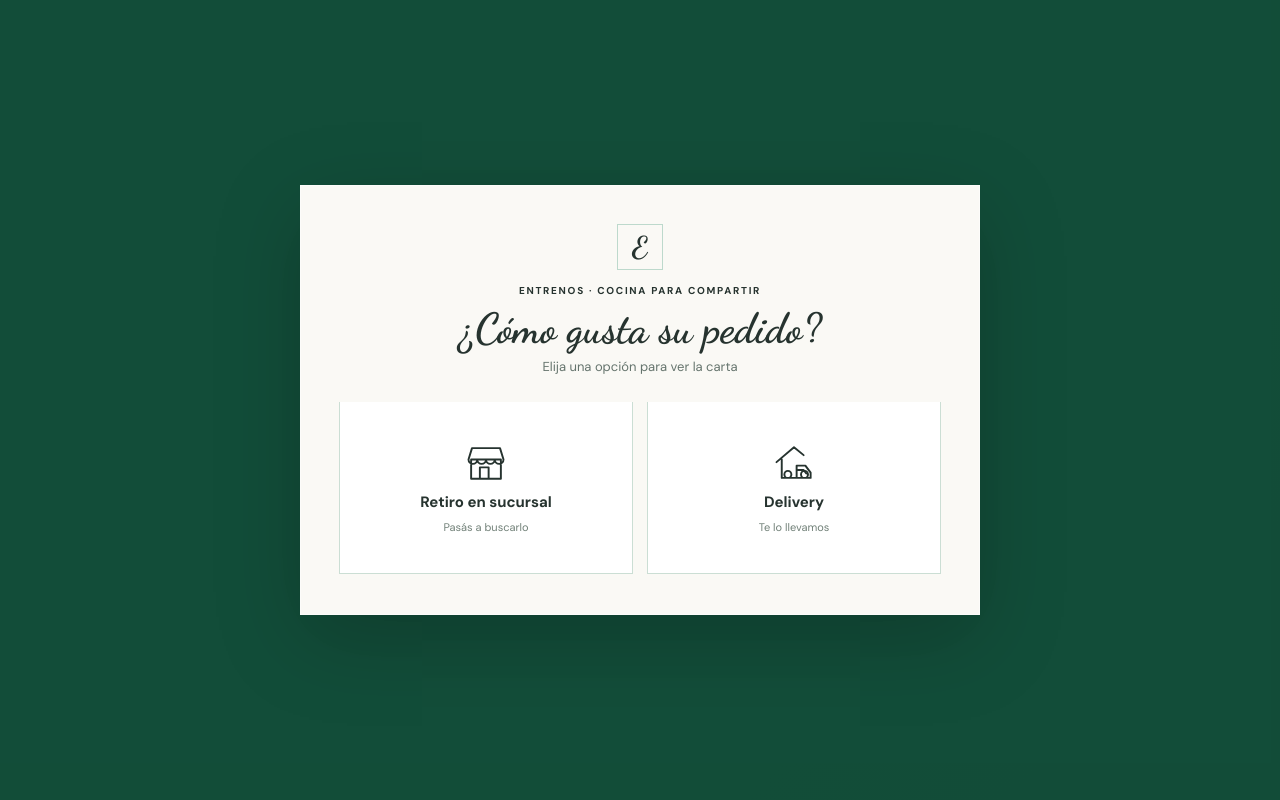
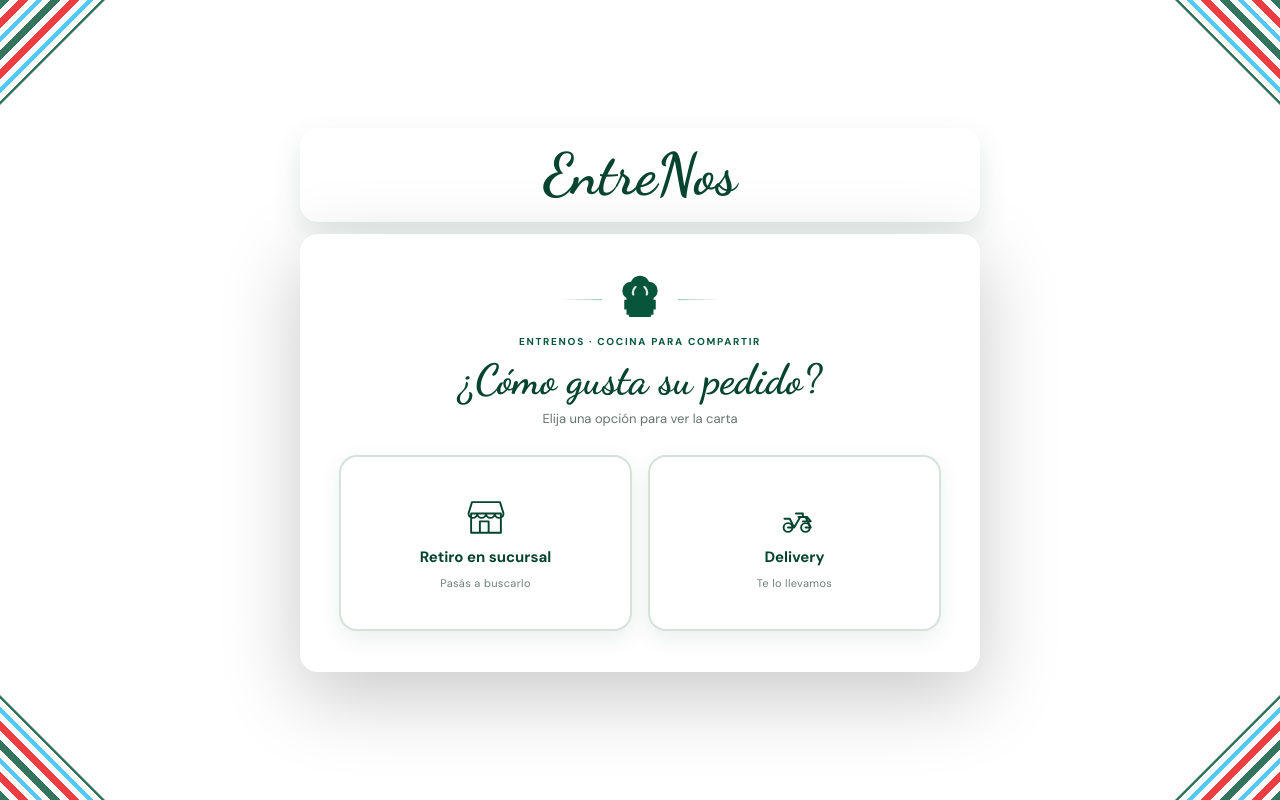
Before and after one commit to SantiagoNavarrete/Carta-digital, a React (Vite) app in the folder zacaCartaDigital/: page / in a window 1280 px wide. Built offline with nearby package versions, Linux system fonts and the light colour scheme.

Commit message:
typemodal cambiado

```diff
--- a/zacaCartaDigital/src/App.css
+++ b/zacaCartaDigital/src/App.css
@@ -15,6 +15,10 @@
 }
 
 .order-type-overlay {
+  --green: #07563b;
+  --green-deep: #06442f;
+  --red: #e71417;
+  --sky: #30bcf9;
   position: fixed;
   z-index: 30;
   inset: 0;
@@ -22,31 +26,87 @@
   place-items: center;
   overflow-y: auto;
   padding: 24px;
-  background: rgb(6 68 47 / 95%);
+  background: #fff;
   animation: order-overlay-in 280ms ease-out both;
 }
 
+.order-type-overlay > .corner-ribbon {
+  position: fixed;
+  z-index: 0;
+}
+
+.corner-ribbon-top-right {
+  top: 0;
+  right: 0;
+  transform: scaleX(-1);
+  clip-path: polygon(0 0, 100% 0, 0 100%);
+}
+
+.corner-ribbon-bottom-left {
+  bottom: 0;
+  left: 0;
+  transform: scaleX(-1) rotate(180deg);
+  clip-path: polygon(0 0, 100% 0, 0 100%);
+}
+
+.order-type-composition {
+  position: relative;
+  z-index: 1;
+  width: min(100%, 680px);
+  display: grid;
+  gap: 12px;
+}
+
+.order-type-logo {
+  position: relative;
+  min-height: 94px;
+  display: grid;
+  place-items: center;
+  overflow: hidden;
+  border-radius: 18px;
+  background: #fff;
+  box-shadow: 0 12px 30px rgb(6 68 47 / 12%);
+  text-align: center;
+}
+
+.order-type-logo p {
+  position: relative;
+  z-index: 1;
+  margin: 0;
+  color: var(--green-deep);
+  font-family: 'Dancing Script', cursive;
+  font-size: 58px;
+  font-weight: 700;
+  line-height: 1;
+}
+
 .order-type-modal {
+  position: relative;
   width: min(100%, 680px);
   padding: 38px 38px 40px;
   border: 1px solid rgb(255 255 255 / 58%);
-  background: #faf9f5;
+  border-radius: 18px;
+  overflow: hidden;
+  background: #fff;
   text-align: center;
   box-shadow: 0 24px 80px rgb(0 0 0 / 22%);
 }
 
+.order-type-modal > :not(.corner-ribbon) { position: relative; z-index: 1; }
+
 .order-type-brand-mark {
-  width: 46px;
-  height: 46px;
-  display: grid;
-  place-items: center;
-  margin: 0 auto 14px;
-  border: 1px solid #bdd9cc;
+  height: 52px;
+  display: flex;
+  align-items: center;
+  justify-content: center;
+  gap: 14px;
+  margin: 0 auto 10px;
   color: var(--green);
-  font-family: 'Dancing Script', cursive;
-  font-size: 30px;
-  font-weight: 700;
 }
+
+.order-type-brand-mark > span { width: 42px; height: 1px; background: linear-gradient(90deg, transparent, #9fc8b4); }
+.order-type-brand-mark > span:last-child { transform: rotate(180deg); }
+.order-type-chef-hat { width: 48px; height: 48px; }
 
 .order-type-modal h1 {
   margin: 9px 0 6px;
@@ -61,31 +121,37 @@
 .order-type-options {
   display: grid;
   grid-template-columns: repeat(2, minmax(0, 1fr));
-  gap: 14px;
-  margin-top: 27px;
+  gap: 16px;
+  margin-top: 28px;
 }
 
 .order-type-option {
-  min-height: 172px;
+  position: relative;
+  min-width: 0;
+  min-height: 176px;
   display: flex;
   flex-direction: column;
   align-items: center;
   justify-content: center;
-  gap: 8px;
-  padding: 20px 14px;
-  border: 1px solid #cbded4;
-  border-top: 4px solid var(--green);
+  gap: 9px;
+  padding: 22px 14px;
+  overflow: hidden;
+  border: 2px solid #d5e3db;
+  border-radius: 18px;
   background: #fff;
   color: var(--green-deep);
+  box-shadow: 0 8px 22px rgb(6 68 47 / 8%);
   cursor: pointer;
-  transition: background-color 160ms ease, border-color 160ms ease, transform 160ms ease;
+  transition: background-color 200ms ease, border-color 200ms ease, box-shadow 200ms ease, transform 200ms ease;
 }
 
 .order-type-option:hover,
-.order-type-option:focus-visible {
-  transform: translateY(-2px);
-  border-color: var(--green);
-  background: #f0f8f3;
+.order-type-option:focus-visible,
+.order-type-option:active {
+  transform: translateY(-4px);
+  border-color: var(--green-deep);
+  background: #edf6f0;
+  box-shadow: 0 13px 27px rgb(6 68 47 / 15%);
 }
 
 .order-type-option:focus-visible { outline: 3px solid var(--sky); outline-offset: 3px; }
@@ -101,7 +167,7 @@
 }
 
 .order-type-option span { font-size: 15px; font-weight: 700; }
-.order-type-option small { color: #718078; font-size: 11px; }
+.order-type-option small { color: #718078; font-size: 11px; letter-spacing: .35px; }
 
 @keyframes order-overlay-in {
   from { opacity: 0; }
@@ -1115,6 +1181,10 @@
   .location-map-heading { align-items: flex-start; }
   .order-type-modal { padding: 31px 22px 25px; }
   .order-type-modal h1 { font-size: 36px; }
+  .order-type-logo { min-height: 82px; }
+  .order-type-logo p { font-size: 50px; }
+  .order-type-options { grid-template-columns: 1fr; }
+  .order-type-option { min-height: 156px; }
   .order-type-switch { position: static; margin: 0 auto 14px; }
   .menu-item-content { flex-wrap: wrap; }
   .item-main { flex: 1 1 auto; }
@@ -1133,7 +1203,7 @@
   .order-type-overlay { padding: 14px; }
   .order-type-modal { padding: 27px 17px 20px; }
   .order-type-options { grid-template-columns: 1fr; gap: 10px; margin-top: 21px; }
-  .order-type-option { min-height: 124px; }
+  .order-type-option { min-height: 156px; }
 }
 
 @media (max-width: 380px) {
--- a/zacaCartaDigital/src/components/OrderTypeModal.jsx
+++ b/zacaCartaDigital/src/components/OrderTypeModal.jsx
@@ -1,8 +1,32 @@
+function CornerRibbons() {
+  return (
+    <>
+      <div className="corner-ribbon corner-ribbon-top" aria-hidden="true" />
+      <div className="corner-ribbon corner-ribbon-top-right" aria-hidden="true" />
+      <div className="corner-ribbon corner-ribbon-bottom" aria-hidden="true" />
+      <div className="corner-ribbon corner-ribbon-bottom-left" aria-hidden="true" />
+    </>
+  )
+}
+
 function OrderTypeModal({ onSelect }) {
   return (
     <div className="order-type-overlay">
+      <CornerRibbons />
+      <div className="order-type-composition">
+        <div className="order-type-logo">
+          <p>EntreNos</p>
+        </div>
         <section className="order-type-modal" role="dialog" aria-modal="true" aria-labelledby="order-type-title">
-        <div className="order-type-brand-mark" aria-hidden="true">E</div>
+          <div className="order-type-brand-mark" aria-hidden="true">
+            <span />
+            <svg className="order-type-chef-hat" viewBox="0 0 64 64">
+              <path d="M14 31a12 12 0 0 1 6-22 13 13 0 0 1 24 0 12 12 0 0 1 6 22v22H14V31Z" fill="currentColor" />
+              <path d="M13 35h38v9H13zM19 54h26" fill="none" stroke="currentColor" strokeWidth="4" strokeLinecap="round" />
+              <path d="M26 16c-3 3-4 7-3 10m15-10c3 3 4 7 3 10" fill="none" stroke="#fff" strokeWidth="3" strokeLinecap="round" opacity=".85" />
+            </svg>
+            <span />
+          </div>
           <p className="header-kicker">ENTRENOS · COCINA PARA COMPARTIR</p>
           <h1 id="order-type-title">¿Cómo gusta su pedido?</h1>
           <p className="order-type-subtitle">Elija una opción para ver la carta</p>
@@ -16,8 +40,9 @@ function OrderTypeModal({ onSelect }) {
             </button>
             <button type="button" className="order-type-option" onClick={() => onSelect('delivery')}>
               <svg viewBox="0 0 48 48" aria-hidden="true">
-              <path d="M4 23 24 6l11 9M10 20v21h14M20 41h16M27 27h10l6 8v6h-5M27 27v14M17 41a4 4 0 1 0 0-8 4 4 0 0 0 0 8Zm19 0a4 4 0 1 0 0-8 4 4 0 0 0 0 8Z" />
-              <path d="M28 32h7l3 4" />
+                <path d="M16 36h7l7-12h6l6 12h-6M23 36l-5-10h-6M28 24h10l4 5h-9M25 20h8v4" />
+                <circle cx="16" cy="36" r="5" />
+                <circle cx="36" cy="36" r="5" />
               </svg>
               <span>Delivery</span>
               <small>Te lo llevamos</small>
@@ -25,6 +50,7 @@ function OrderTypeModal({ onSelect }) {
           </div>
         </section>
       </div>
+    </div>
   )
 }
 
--- a/zacaCartaDigital/src/config.js
+++ b/zacaCartaDigital/src/config.js
@@ -1,6 +1,6 @@
 export const INSTAGRAM_URL = 'https://www.instagram.com/entrenos'
 export const FACEBOOK_URL = 'https://www.facebook.com/entrenos'
-export const WHATSAPP_NUMBER = '529987860842'
+export const WHATSAPP_NUMBER = '5492604635871'
 
 export const HORARIOS = {
   lunes: [{ abre: '12:00', cierra: '15:00' }, { abre: '20:00', cierra: '00:00' }],
```
Lines whose indentation alone changed are shown as unchanged.
